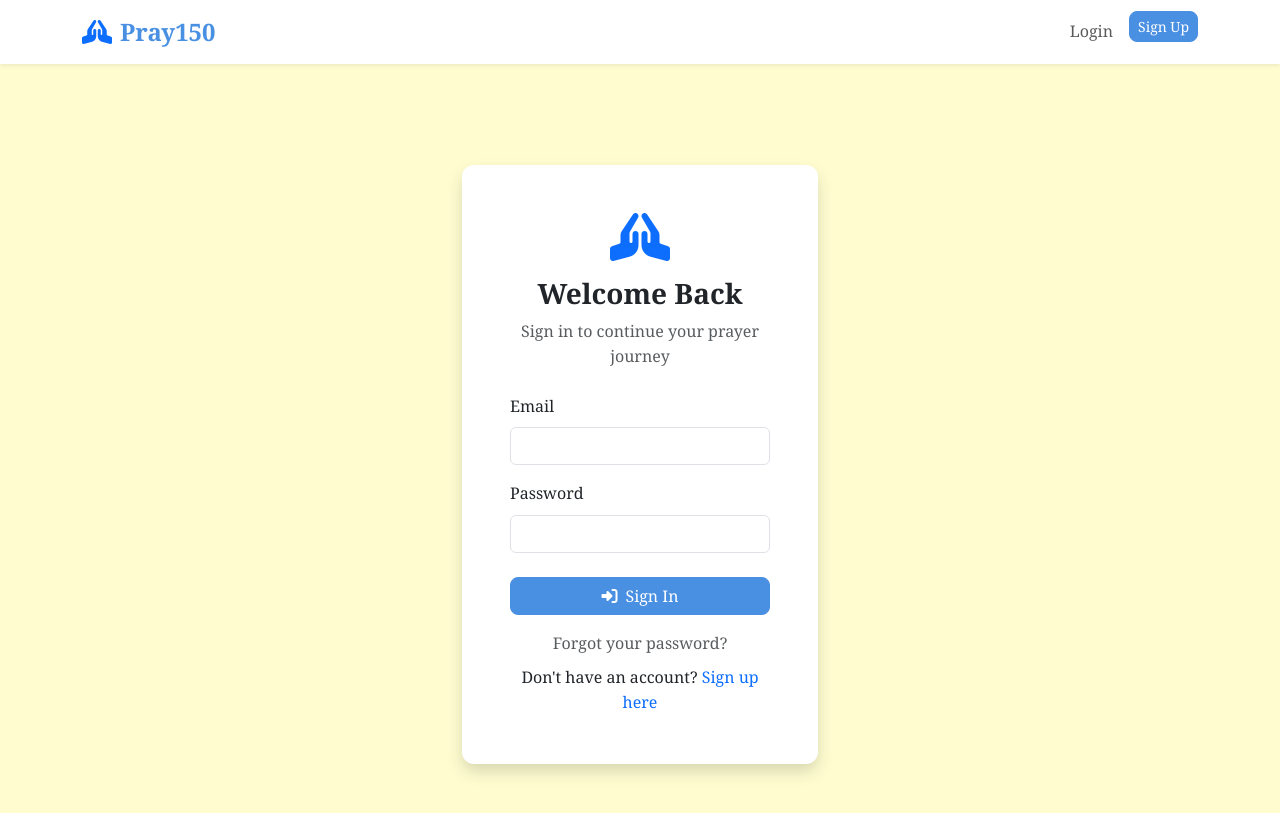
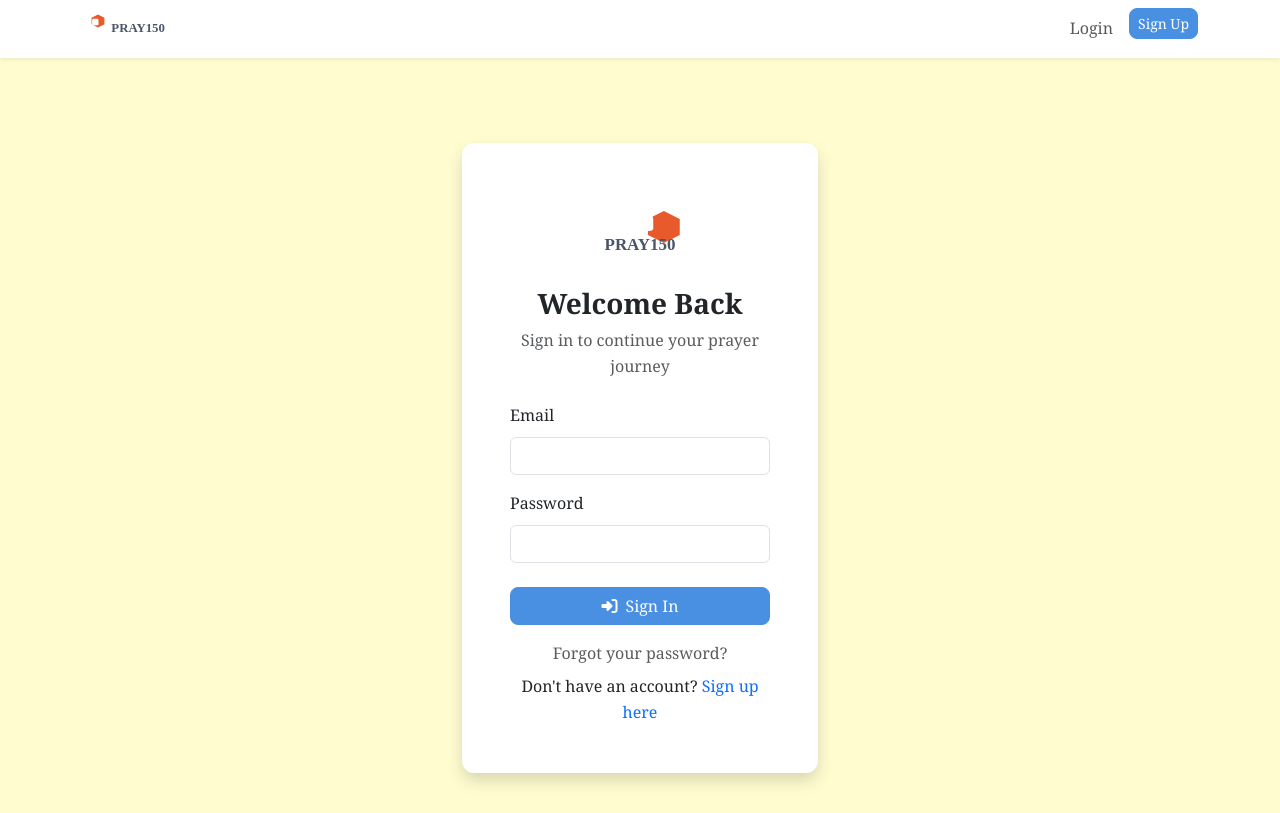
Before and after one commit to scottvanderploeg/pray150-app, a Flask app: page /login in a window 1280 px wide. Shown: the top 813 px of the page. Run offline with Flask 3, Linux system fonts and the light colour scheme; some web fonts are replaced.

Commit message:
Update website logos to improve the look and feel of the application
Replaces font-awesome icon with new SVG logos in base.html and login.html.

Replit-Commit-Author: Agent
Replit-Commit-Session-Id: ad28607e-869c-45db-a39f-bf70919403ed
Replit-Commit-Checkpoint-Type: full_checkpoint
Replit-Commit-Screenshot-Url: https://storage.googleapis.com/screenshot-production-us-central1/abdaef79-dbec-4627-a23e-ed122cd1ec6d/ad28607e-869c-45db-a39f-bf70919403ed/2LUnJ2N

```diff
--- a/templates/base.html
+++ b/templates/base.html
@@ -24,8 +24,10 @@
     <nav class="navbar navbar-expand-lg navbar-light bg-light shadow-sm">
         <div class="container">
             <a class="navbar-brand d-flex align-items-center" href="{{ url_for('main.index') }}">
-                <i class="fas fa-praying-hands text-primary me-2"></i>
-                <span class="fw-bold">Pray150</span>
+                <img src="{{ url_for('static', filename='images/pray150-logo-horizontal.svg') }}"
+                     alt="Pray150"
+                     height="32"
+                     class="me-2">
             </a>
 
             <button class="navbar-toggler" type="button" data-bs-toggle="collapse" data-bs-target="#navbarNav">
--- a/templates/login.html
+++ b/templates/login.html
@@ -9,7 +9,10 @@
             <div class="card shadow border-0">
                 <div class="card-body p-5">
                     <div class="text-center mb-4">
-                        <i class="fas fa-praying-hands fa-3x text-primary mb-3"></i>
+                        <img src="{{ url_for('static', filename='images/pray150-logo-stacked.svg') }}"
+                             alt="Pray150"
+                             height="80"
+                             class="mb-3">
                         <h2 class="h3 fw-bold">Welcome Back</h2>
                         <p class="text-muted">Sign in to continue your prayer journey</p>
                     </div>
```
Also changed, not shown: attached_assets/Pray150Logospage_1754421233512.png (added), static/images/pray150-logo-horizontal.svg (added), static/images/pray150-logo-stacked.svg (added).
